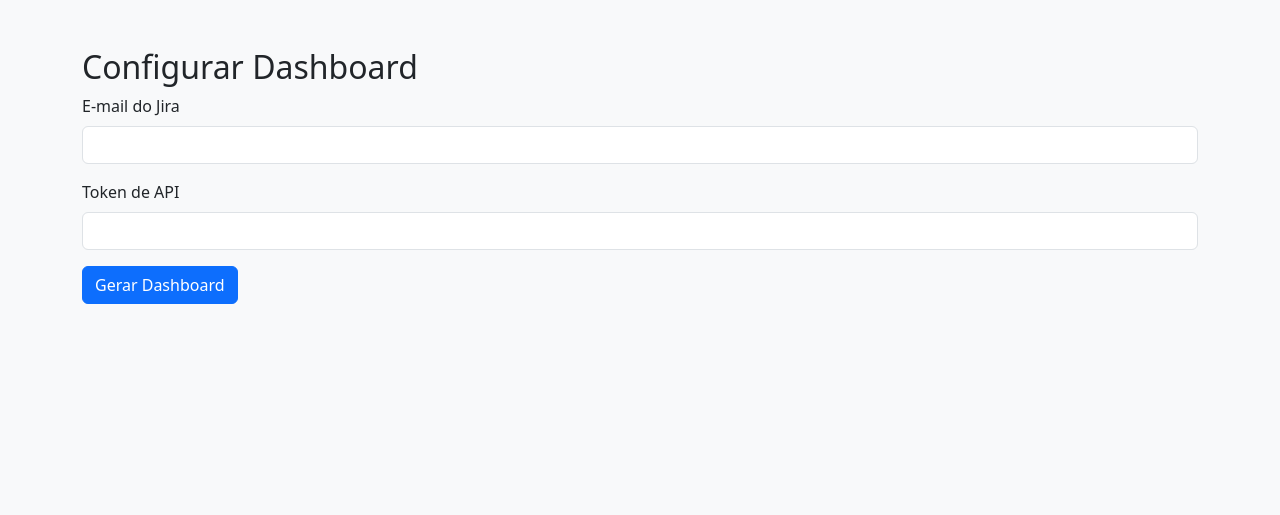
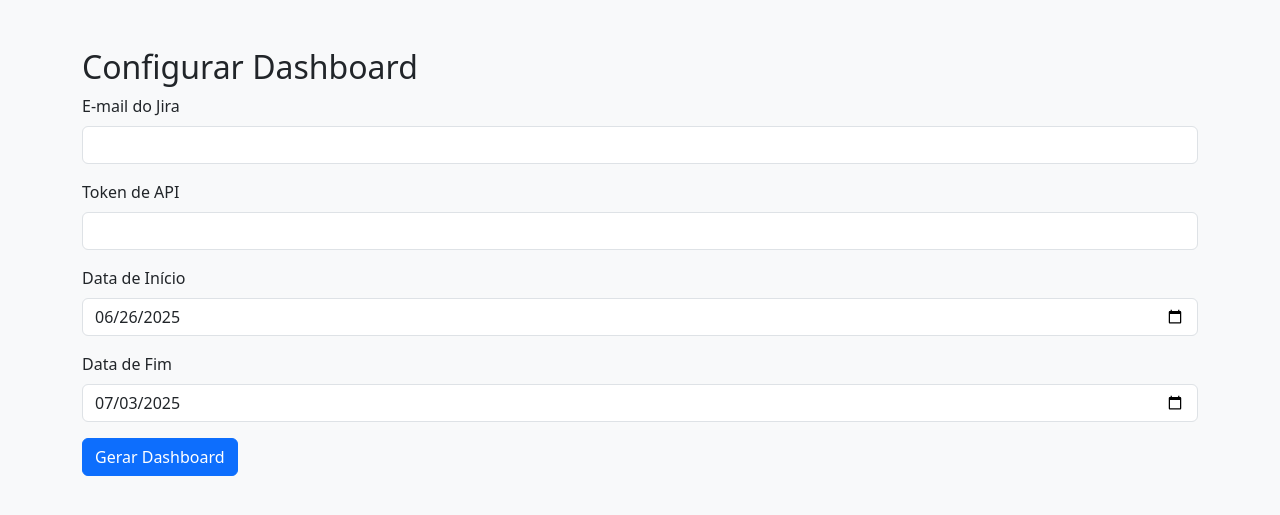
Before and after one commit to vicentejrprog/jira-dashboard, a Flask app: page / in a window 1280 px wide. Shown: the top 515 px of the page. Run offline with Flask 3, Linux system fonts and the light colour scheme.

Commit message:
adicionando datas

```diff
--- a/app.py
+++ b/app.py
@@ -2,9 +2,9 @@ from flask import Flask, render_template, request
 from requests.auth import HTTPBasicAuth
 from collections import defaultdict
 import requests
-from datetime import datetime
+from datetime import datetime, timedelta  # adicionado timedelta
+
 app = Flask(__name__)
-
 
 def format_hours_minutes(hours_float):
     hours = int(hours_float)
@@ -14,15 +14,25 @@ def format_hours_minutes(hours_float):
 @app.route('/', methods=['GET', 'POST'])
 def index():
     if request.method == 'POST':
-        email = request.form['email']
-        api_token = request.form['api']
+        email = request.form.get('email', '')
+        api_token = request.form.get('api', '')
+        data_inicio_raw = request.form.get('data_inicio', '')
+        data_fim_raw = request.form.get('data_fim', '')
+
+        try:
+            data_inicio = datetime.strptime(data_inicio_raw, '%Y-%m-%d').strftime('%Y-%m-%d')
+            data_fim = datetime.strptime(data_fim_raw, '%Y-%m-%d').strftime('%Y-%m-%d')
+        except ValueError:
+            return "Erro no formato das datas. Use o seletor de datas corretamente."
 
         domain = "cooxupe-projetos.atlassian.net"
         base_url = f"https://{domain}/rest/api/3"
         search_url = f"{base_url}/search"
 
+        jql = f"worklogAuthor = currentUser() AND worklogDate >= {data_inicio} AND worklogDate <= {data_fim}"
+
         query_params = {
-            "jql": "worklogAuthor = currentUser() AND worklogDate >= startOfMonth()",
+            "jql": jql,
             "fields": "summary"
         }
 
@@ -47,22 +57,37 @@ def index():
                     continue
 
                 started = wl["started"][:10]
-                hours = wl["timeSpentSeconds"] / 3600
-                worklog_summary[started][f"{issue_key} - {summary}"] += hours
+                if data_inicio <= started <= data_fim:
+                    hours = wl["timeSpentSeconds"] / 3600
+                    worklog_summary[started][f"{issue_key} - {summary}"] += hours
 
-        # Coletar todas as datas
         all_dates = sorted(worklog_summary.keys())
 
-        # Reorganiza os dados por atividade → data → horas
         pivot_data = defaultdict(dict)
         for date in all_dates:
             for issue, hrs in worklog_summary[date].items():
                 pivot_data[issue][date] = format_hours_minutes(hrs)
 
-        return render_template("dashboard.html", email=email, pivot_data=pivot_data, all_dates=all_dates)
+        daily_totals = {}
+        for date in all_dates:
+            total = sum(worklog_summary[date].values())
+            daily_totals[date] = format_hours_minutes(total)
 
-    return render_template("index.html")
+        return render_template(
+            "dashboard.html",
+            email=email,
+            pivot_data=pivot_data,
+            all_dates=all_dates,
+            daily_totals=daily_totals
+        )
 
+    # Parte do GET → calcular datas padrão
+    hoje = datetime.today()
+    sete_dias_atras = hoje - timedelta(days=7)
+    data_inicio = sete_dias_atras.strftime('%Y-%m-%d')
+    data_fim = hoje.strftime('%Y-%m-%d')
+
+    return render_template("index.html", data_inicio=data_inicio, data_fim=data_fim)
 
 @app.template_filter('datetimeformat')
 def datetimeformat(value, format='%d/%m/%Y'):
--- a/templates/index.html
+++ b/templates/index.html
@@ -1,4 +1,3 @@
-
 <!DOCTYPE html>
 <html lang="pt">
 <head>
@@ -18,6 +17,14 @@
             <label class="form-label">Token de API</label>
             <input type="text" class="form-control" name="api" required>
         </div>
+        <div class="mb-3">
+            <label class="form-label">Data de Início</label>
+            <input type="date" class="form-control" name="data_inicio" required value="{{ data_inicio }}">
+        </div>
+        <div class="mb-3">
+            <label class="form-label">Data de Fim</label>
+            <input type="date" class="form-control" name="data_fim" required value="{{ data_fim }}">
+        </div>
         <button type="submit" class="btn btn-primary">Gerar Dashboard</button>
     </form>
 </div>
```
Also changed, not shown: templates/dashboard.html (+8 -0 lines).
